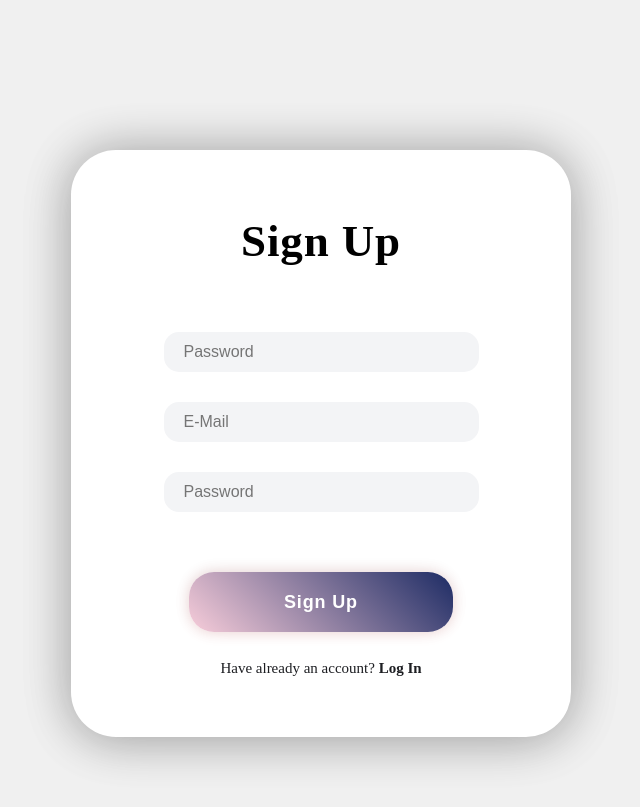
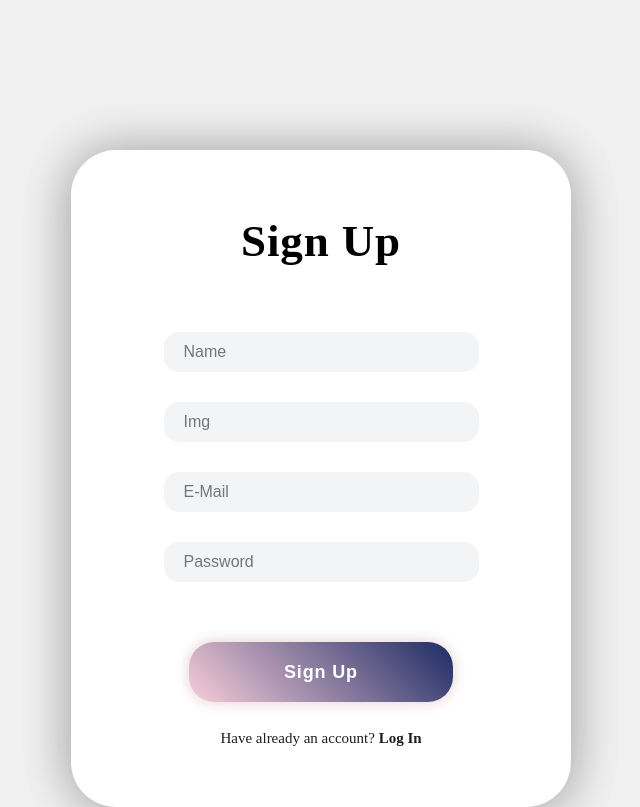
Before and after one commit to haythembensouissi/Better-body, a Next.js app in the folder client/: page / in a window 1280 px wide. Both pictures are taken after a click on the element "Sign Up". Shown: the whole page, without its empty margins (319-959 px from the left). Built offline with nearby package versions, Linux system fonts and the light colour scheme.

Commit message:
updates in sign up

```diff
--- a/client/pages/_app.tsx
+++ b/client/pages/_app.tsx
@@ -18,7 +18,7 @@ function MyApp({ Component, pageProps }: AppProps) {
 const [name1,setName1] = useState("")
 const [emails1,setEmail1] = useState("")
  const [passwords1,setPassword1] = useState("")
-
+const [img,setImg1] = useState("")
 
  const signup:any= async () =>{
 try{
@@ -180,8 +180,11 @@ try{
               <h1 className="signup-tag">Sign Up</h1>
 
               <form className="form-items">
-         <input className="password-item" type="text" placeholder="Password" onChange={(e)=>{
+         <input className="password-item" type="text" placeholder="Name" onChange={(e)=>{
                     setName1(e.target.value);
+                }} />
+                 <input className="password-item" type="text" placeholder="Img" onChange={(e)=>{
+                    setImg1(e.target.value);
                 }} />
                 <input className="email-item" type="email" placeholder="E-Mail" onChange={(e)=>{
                       setEmail1(e.target.value);
```
Also changed, not shown: client/pages/User.tsx (deleted, +0 -19 lines), client/pages/test.tsx (deleted).
